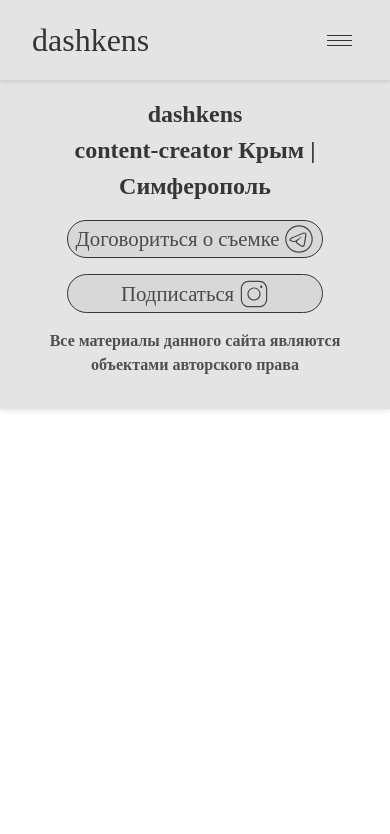
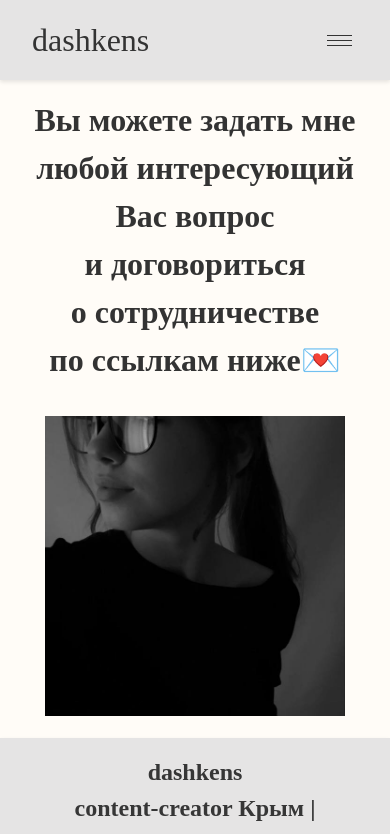
Before and after one commit to lagigal/photographer-portfolio, a React (Vite) app: page /about in a window 390 px wide. Shown: the top 834 px of the page. Built offline with nearby package versions, Linux system fonts and the light colour scheme; a web font is replaced by a local one.

Commit message:
configured routing & implemented the about page

```diff
--- a/src/App.tsx
+++ b/src/App.tsx
@@ -1,30 +1,28 @@
-import "./styles/App.scss";
-import Header from "./components/Header";
-import Footer from "./components/Footer";
+import React from 'react';
+import { Routes, Route } from 'react-router-dom';
+import './styles/App.scss';
 
+// Импортируйте ваши страницы
+import Home from './pages/Home';
+// import Portfolio from './pages/Portfolio';
+// import PortfolioVisual from './pages/PortfolioVisual';
+// import PortfolioPhoto from './pages/PortfolioPhoto';
+// import Services from './pages/Services';
+import About from './pages/About';
 
-function App() {
+const App: React.FC = () => {
   return (
     <>
-      <Header />
-      <Footer />
+      <Routes>
+        <Route path="/" element={<Home />} />
+        {/* <Route path="/portfolio" element={<Portfolio />} />
+        <Route path="/portfolio/visual" element={<PortfolioVisual />} />
+        <Route path="/portfolio/mobile" element={<PortfolioPhoto />} />
+        <Route path="/services" element={<Services />} /> */}
+        <Route path="/about" element={<About />} />
+      </Routes>
     </>
   );
-}
-
-// const App: React.FC = () => {
-//   return (
-//     <Router>
-//       <Routes>
-//         <Route path="/" element={<Home />} />
-//         <Route path="/portfolio" element={<Portfolio />} />
-//          <Route path="/portfolio/visual" element={<PortfolioVisual />} />
-//          <Route path="/portfolio/mobile" element={<PortfolioPhoto />} />
-//         <Route path="/services" element={<Services />} />
-//         <Route path="/about" element={<About />} />
-//       </Routes>
-//     </Router>
-//   );
-// };
+};
 
 export default App;
--- a/src/pages/About.tsx
+++ b/src/pages/About.tsx
@@ -1 +1,20 @@
 // (Страница "Обо мне"): Страница с биографией фотографа и контактной информацией.
+import React from 'react';
+import Header from '../components/Header';
+import Footer from '../components/Footer';
+import dashaContacts from '../assets/dashaContacts.jpg'
+import '../styles/About.scss'
+
+const About: React.FC = () => {
+  return (<>
+    <Header />
+    <h1 className='about__title'>Вы можете задать мне любой интересующий Вас вопрос<br/> и&nbsp;договориться о&nbsp;сотрудничестве<br/> по&nbsp;ссылкам ниже&#128140;</h1>
+    <div className='about__image-box'>
+    <img className="about__image" src={dashaContacts} />
+    </div>
+    <Footer />
+  </>
+  );
+};
+
+export default About;
--- a/src/pages/Home.tsx
+++ b/src/pages/Home.tsx
@@ -1,16 +1,14 @@
 // +- (Главная страница): Здесь ты будешь использовать компоненты, такие как Header, PortfolioPreview и Footer для организации контента.
+import React from 'react';
+import Header from '../components/Header';
+import Footer from '../components/Footer';
 
-// const Home: React.FC = () => {
-//     return (
-//       <div>
-//         <Header />
-//         <main>
-//           <PortfolioPreview />
-//           {/* Добавить другие компоненты, такие как приветствие и слоган */}
-//         </main>
-//         <Footer />
-//       </div>
-//     );
-//   };
+const Home: React.FC = () => {
+  return (<>
+    <Header />
+    <Footer />
+  </>
+  );
+};
 
-//   export default Home;
+export default Home;
--- /dev/null
+++ b/src/styles/About.scss
@@ -0,0 +1,31 @@
+.about {
+box-sizing: border-box;
+
+&__title {
+    font-family: "Forum";
+    font-size: 2rem;
+    font-weight: bold;
+    color: #333;
+    padding: 1rem;
+    margin: 0;
+    background-color: rgb(255, 252, 247);
+}
+
+&__image {
+    padding: 1rem;
+    width: 500px;
+    height: 500px;
+
+    &-box {
+            background-color: rgb(255, 252, 247);
+        }
+}
+
+@media (max-width: 700px) {
+    &__image {
+        width: 300px;
+    height: 300px;
+    }
+}
+
+}
```
Also changed, not shown: src/assets/dashaContacts.jpg (added).
